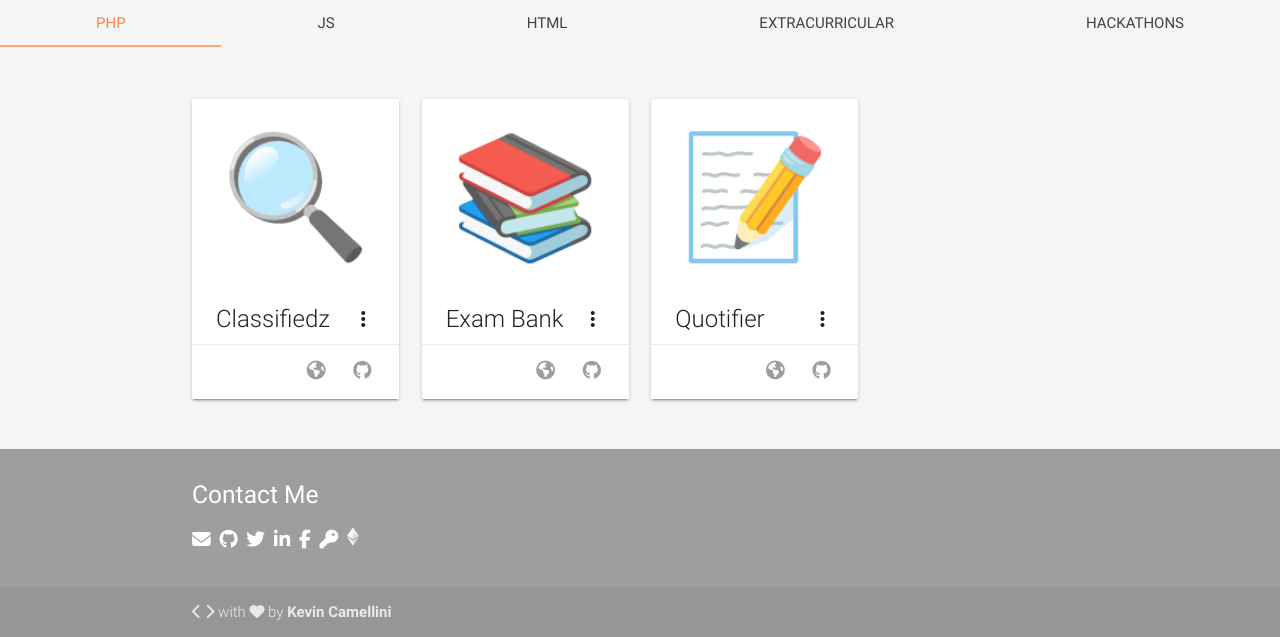
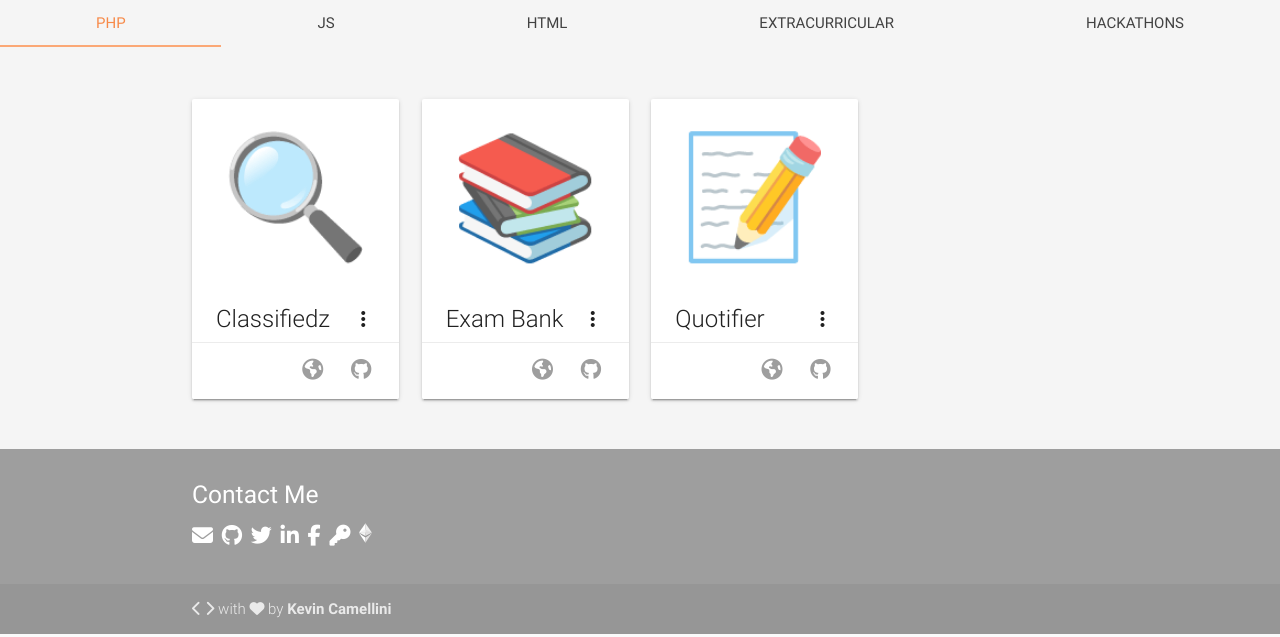
Before and after one commit to kcamcam/kcamcam.github.io, a PHP site: page / in a window 1280 px wide. Shown: the part 853-1490 px from the top of the page. Run offline with PHP 8.4, Linux system fonts and the light colour scheme; some libraries are stand-ins or nearby versions.

Commit message:
fixrd eth logo size

```diff
--- a/css/style.css
+++ b/css/style.css
@@ -38,7 +38,7 @@ blockquote {
 
 /***** Footer *****/
 .fa{
-  font-size:1.25em;
+  font-size:1.4em;
 }
 .social ul li a{
   color: white;
--- a/index.html
+++ b/index.html
@@ -156,8 +156,8 @@
                 <a href="https://keybase.io/kcamcam"><i class="fa fa-key"></i></a>
               </li>
               <li class="list-inline-item">
-                 <a class="valign-wrapper" style="height: 100%;" href="https://etherscan.io/address/0xfe8024cc71b58f1faefdfbd9d7902573f6d6904e">
-                    <img class="mt-1" src="img/eth.svg" alt="Ethreum Wallet" style="max-height: 1.25em;">
+                 <a class="valign-wrapper" href="https://etherscan.io/address/0xfe8024cc71b58f1faefdfbd9d7902573f6d6904e">
+                    <img src="img/eth.svg" alt="Ethreum Wallet" style="max-height: 1.3em;" >
                  </a>
               </li>
             </ul>
```
